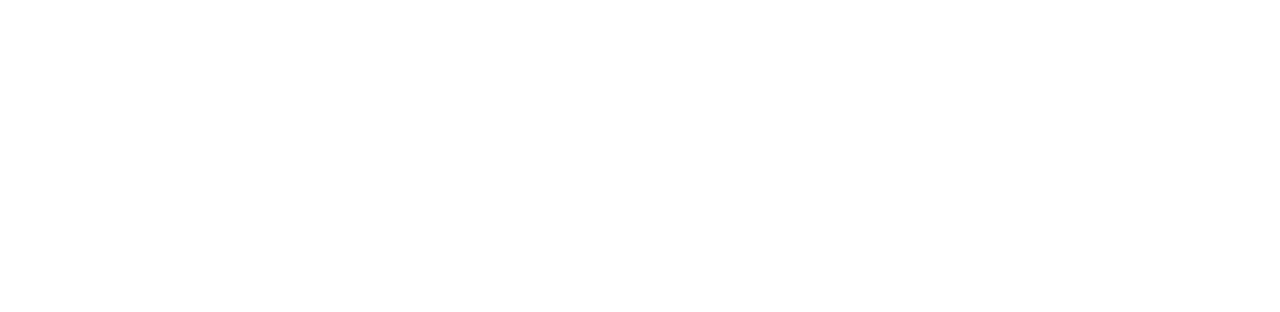
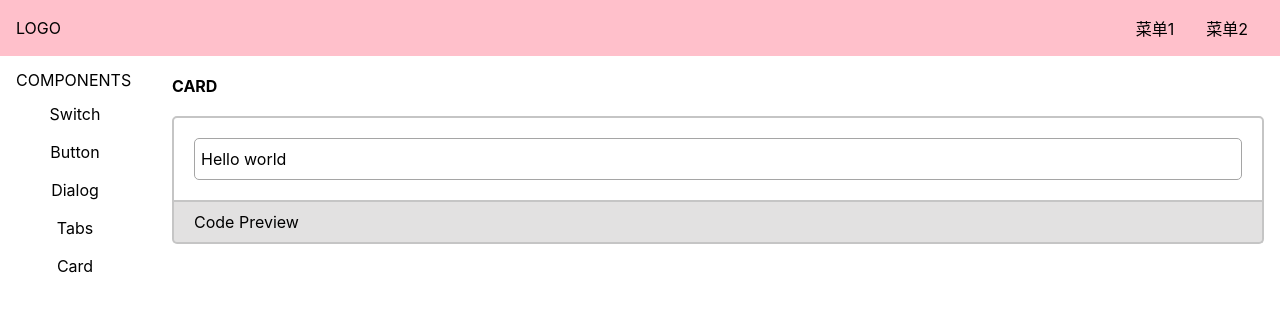
Before and after one commit to Shao-FrontDev/Vue3-UI, a Vue app: page /#/doc/card in a window 1280 px wide. Before the commit this address had no page. Shown: the top 312 px of the page. Built offline with nearby package versions, Linux system fonts and the light colour scheme.

Commit message:
完成了Excode 和一些优化工作

```diff
--- a/src/components/ButtonDemo.vue
+++ b/src/components/ButtonDemo.vue
@@ -1,47 +1,35 @@
 <template>
-  <h3>示例1</h3>
-  <br />
-  <div>
+  <Excode subheading="button">
     <Button theme="button">button</Button>
     <Button theme="link">button</Button>
     <Button theme="text">button</Button>
-  </div>
-  <br />
-  <hr />
-  <br />
-  <h3>示例2</h3>
-  <br />
-  <div>
+  </Excode>
+
+  <Excode>
     <Button size="big">大大大</Button>
     <Button>普普通</Button>
     <Button size="small">小小小</Button>
-  </div>
-  <br />
-  <hr />
-  <br />
-  <h1>示例3</h1>
-  <br />
-  <div>
+  </Excode>
+
+  <Excode>
     <Button disabled>禁用按钮</Button>
     <Button theme="link" disabled>禁用链接按钮</Button>
     <Button theme="text" disabled>禁用按钮</Button>
-  </div>
-  <br />
-  <hr />
-  <br />
-  <h1>示例4</h1>
-  <br />
-  <div>
+  </Excode>
+
+  <Excode>
     <Button loading>加载中</Button>
     <Button>加载完毕</Button>
-  </div>
+  </Excode>
 </template>
 
 <script lang="ts">
+import Excode from "./Excode.vue";
 import Button from "../lib/Button.vue";
 export default {
   components: {
     Button,
+    Excode,
   },
   setup() {
     const onClick = () => {
--- /dev/null
+++ b/src/components/CardDemo.vue
@@ -0,0 +1,16 @@
+<template>
+  <Excode subheading="Card">
+    <Card hoverable>Hello world</Card>
+  </Excode>
+</template>
+
+<script lang="ts">
+import Excode from "./Excode.vue";
+import Card from "../lib/Card.vue";
+export default {
+  components: {
+    Card,
+    Excode,
+  },
+};
+</script>
--- /dev/null
+++ b/src/components/Excode.vue
@@ -0,0 +1,51 @@
+<template>
+  <div>
+    <div class="code-name">{{ subheading }}</div>
+    <div class="ex-code-box">
+      <slot></slot>
+    </div>
+    <div class="details">Code Preview</div>
+    <div class="showcode">
+      <slot name="code"></slot>
+    </div>
+  </div>
+</template>
+
+<script>
+export default {
+  props: {
+    subheading: {
+      type: String,
+      default: "Example",
+    },
+  },
+};
+</script>
+
+<style lang="scss">
+.code-name {
+  text-transform: uppercase;
+  font-weight: bold;
+  font-size: 16px;
+}
+.ex-code-box {
+  margin-top: 20px;
+  border: 2px solid rgb(197, 197, 197);
+  border-radius: 5px;
+  border-bottom-left-radius: 0;
+  border-bottom-right-radius: 0;
+  padding: 20px;
+}
+.details {
+  margin-bottom: 100px;
+  padding: 10px;
+  padding-left: 20px;
+  background: #e2e1e1;
+  border: 2px solid rgb(197, 197, 197);
+  border-radius: 5px;
+  border-top-left-radius: 0;
+  border-top-right-radius: 0;
+  border-top: none;
+  cursor: pointer;
+}
+</style>
--- a/src/components/SwitchDemo.vue
+++ b/src/components/SwitchDemo.vue
@@ -1,15 +1,17 @@
 <template>
-  <div>
+  <Excode subheading="Switch">
     <Switch v-model:value="bool" />
-  </div>
+  </Excode>
 </template>
 
 <script lang="ts">
+import Excode from "./Excode.vue";
 import Switch from "../lib/Switch.vue";
 import { ref } from "vue";
 export default {
   components: {
     Switch,
+    Excode,
   },
   setup() {
     const bool = ref(true);
--- a/src/index.scss
+++ b/src/index.scss
@@ -10,9 +10,6 @@ ol {
 a {
   text-decoration: none;
   color: inherit;
-  &:hover {
-    border-bottom: 1px solid;
-  }
 }
 
 h1,
--- /dev/null
+++ b/src/lib/Card.vue
@@ -0,0 +1,31 @@
+<template>
+  <div class="gulu-card" :class="{ hoverable }">
+    <slot></slot>
+  </div>
+</template>
+
+<script>
+export default {
+  props: {
+    hoverable: {
+      type: Boolean,
+      default: false,
+    },
+  },
+};
+</script>
+
+<style lang="scss">
+.gulu-card {
+  border: 1px solid rgb(165, 165, 165);
+  padding: 10px 6px;
+  border-radius: 5px;
+  transition: all 0.5s ease-in;
+}
+
+.hoverable:hover {
+  box-shadow: 2px 2px 5px 2px rgba(172, 172, 172,0.5);
+  transition: all 0.5s ease-in;
+
+}
+</style>
--- a/src/router.ts
+++ b/src/router.ts
@@ -10,6 +10,7 @@ import Button from "./components/ButtonDemo.vue";
 import Dialog from "./components/DialogDemo.vue";
 import Tabs from "./components/TabsDemo.vue";
 import DocDemo from "./components/DocDemo.vue";
+import CardDemo from "./components/CardDemo.vue";
 
 const history = createWebHashHistory();
 export const router = createRouter({
@@ -25,6 +26,7 @@ export const router = createRouter({
         { path: "button", component: Button },
         { path: "dialog", component: Dialog },
         { path: "tabs", component: Tabs },
+        { path: "card", component: CardDemo },
       ],
     },
   ],
--- a/src/views/Doc.vue
+++ b/src/views/Doc.vue
@@ -3,29 +3,28 @@
     <Topnav class="nav" />
     <div class="content">
       <aside v-if="menuVisible">
-        边栏
-
-        <h2>组件列表</h2>
+        <h4>COMPONENTS</h4>
         <ol>
           <li>
             <router-link to="/doc/switch"
-              >Switch 组件</router-link
+              >Switch</router-link
             >
           </li>
           <li>
             <router-link to="/doc/button"
-              >Button 组件</router-link
+              >Button</router-link
             >
           </li>
           <li>
             <router-link to="/doc/dialog"
-              >Dialog 组件</router-link
+              >Dialog</router-link
             >
           </li>
           <li>
-            <router-link to="/doc/tabs"
-              >Tabs 组件</router-link
-            >
+            <router-link to="/doc/tabs">Tabs</router-link>
+          </li>
+          <li>
+            <router-link to="/doc/card">Card</router-link>
           </li>
         </ol>
       </aside>
@@ -57,6 +56,7 @@ export default {
   height: 100vh;
   > .nav {
     flex-shrink: 0;
+
   }
   > .content {
     flex-grow: 1;
@@ -81,7 +81,6 @@ export default {
 }
 
 aside {
-  background: lightblue;
   width: 150px;
   padding: 16px;
   position: fixed;
@@ -94,7 +93,16 @@ aside {
   }
   > ol {
     > li {
-      padding: 4px 0;
+      margin: 10px 0;
+      padding: 4px 4px;
+      text-align: center;
+      &:hover {
+        transition: all 1s ease;
+        background: #333;
+        text-transform: uppercase;
+        color: white;
+        border-radius: 5px;
+      }
     }
   }
 }
```
